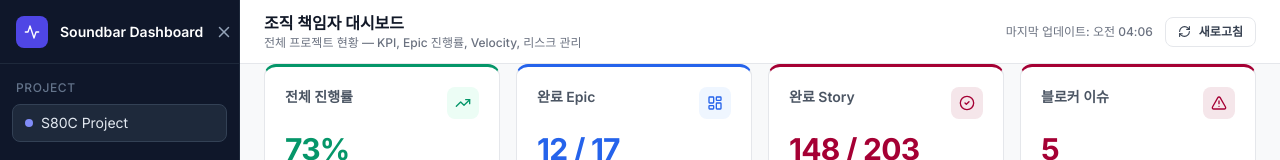
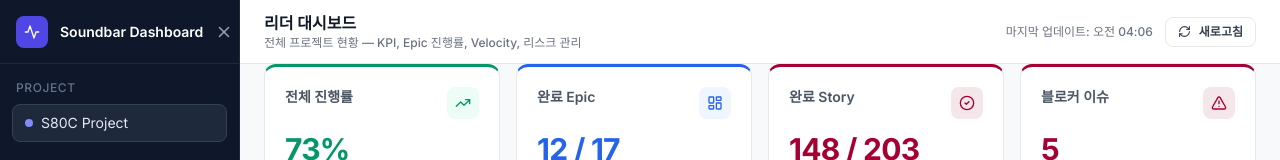
Before and after one commit to ChrisKSM/PM_homework, a React app: page /manager in a window 1280 px wide. Shown: the top 160 px of the page. Built offline with nearby package versions, Linux system fonts and the light colour scheme.

Commit message:
modify managerdashboard

```diff
--- a/src/pages/ManagerDashboard.tsx
+++ b/src/pages/ManagerDashboard.tsx
@@ -30,17 +30,11 @@ export default function ManagerDashboard() {
   const { data: risks, isLoading: loadingRisks } = useRiskIssues()
 
 
-  // ✅ 여기 추가 (중요)
-  console.log("✅ summary:", summary)
-  console.log("✅ epics:", epics)
-  console.log("✅ distribution:", distribution)
-  console.log("✅ velocity:", velocity)
-  console.log("✅ risks:", risks)
 
   return (
     <>
       <Header
-        title="조직 책임자 대시보드"
+        title="리더 대시보드"
         subtitle="전체 프로젝트 현황 — KPI, Epic 진행률, Velocity, 리스크 관리"
       />
 
```
